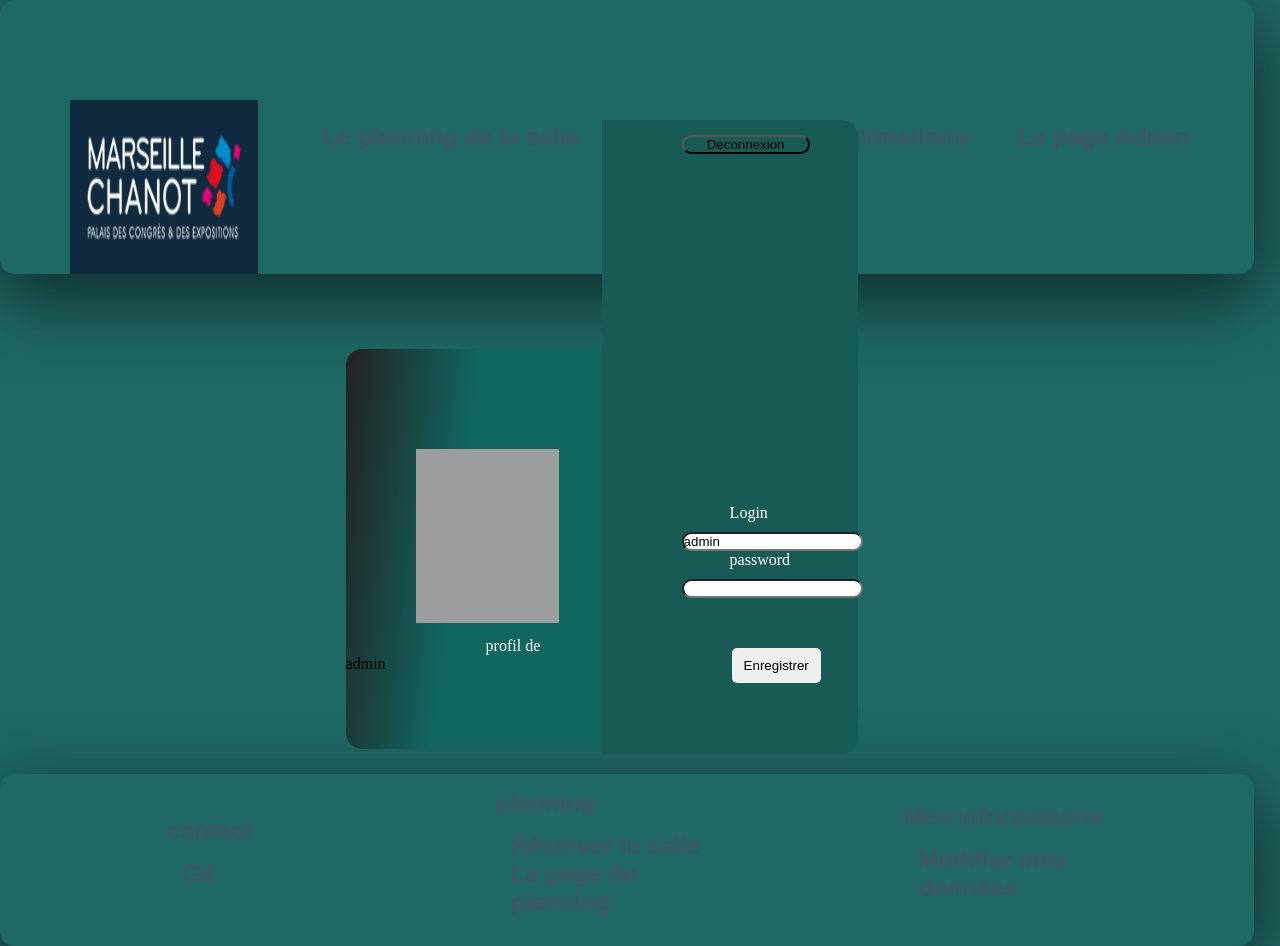
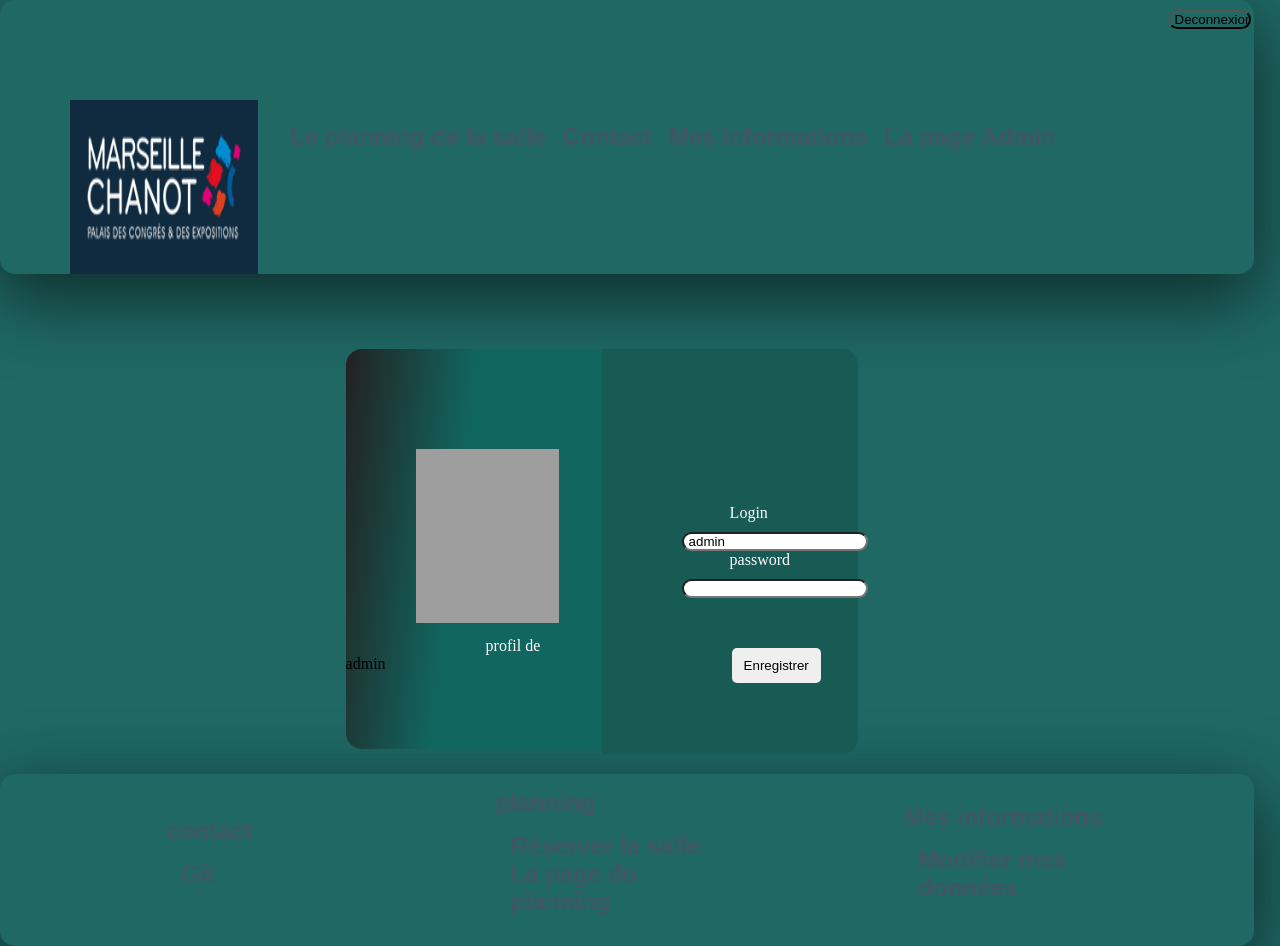
Before and after one commit to yonathan-darmon/reservation-salles, a PHP site: page /php/profil.php in a window 1280 px wide. Run offline with PHP 8.4, Linux system fonts and the light colour scheme; the visitor is signed in with stand-in values (Sample User, id 1); grey boxes are pictures that could not be loaded.

Commit message:
projet reservation salles
ajout du bouton déconnexion et de sont code php et j'ai renommé ma class form

```diff
--- a/asset/css/profil.css
+++ b/asset/css/profil.css
@@ -32,7 +32,7 @@ img{
 /*fin boite de gauche conteneur*/
 
 /*form*/
-form{
+.profil4{
     position: absolute;
     right: 33%;
     top: 15%;
@@ -63,6 +63,7 @@ p{
 input{
     margin-left: 80px;
     margin-top: 10px;
+    padding-left: 5px;
     border-radius: 1em;
 }
 .boite{
--- a/php/planning.php
+++ b/php/planning.php
@@ -3,6 +3,12 @@
     require "fonction.php";
 
     //$req = mysqli_query(connectionbdd(), "SELECT `id_utilisateur`, `titre` FROM reservations INNER JOIN utilisateurs WHERE reservations.id_utilisateur=id_utilisateur");
+
+    //bouton déconnexion
+    if (isset($_POST['deco'])) {
+        header("location:../index.php");
+        session_destroy();
+    }
 
    //semaine précédente//
     if (isset($_GET['moins'])){
--- a/php/profil.php
+++ b/php/profil.php
@@ -2,6 +2,12 @@
     //ouverture de la session
     session_start();
     require "fonction.php";
+
+    //bouton déconnexion
+    if (isset($_POST['deco'])) {
+        header("location:../index.php");
+        session_destroy();
+    }
 
     //récuperer et pré-remplir le formulaire
     if($_SESSION != null){
@@ -61,7 +67,7 @@
         echo '<img src="https://www.kindpng.com/picc/m/269-2697881_computer-icons-user-clip-art-transparent-png-icon.png">' echo $_SESSION['login'];
     }*/
     ?>
-    <form action="#" method="post">
+    <form class="profil4" action="#" method="post">
         <?php
         //si l'utilisateur n'est pas connecté affiche pas connecté sinon affiche le formulaire de connexion
         if(empty($_SESSION['login'])) { ?>
```
